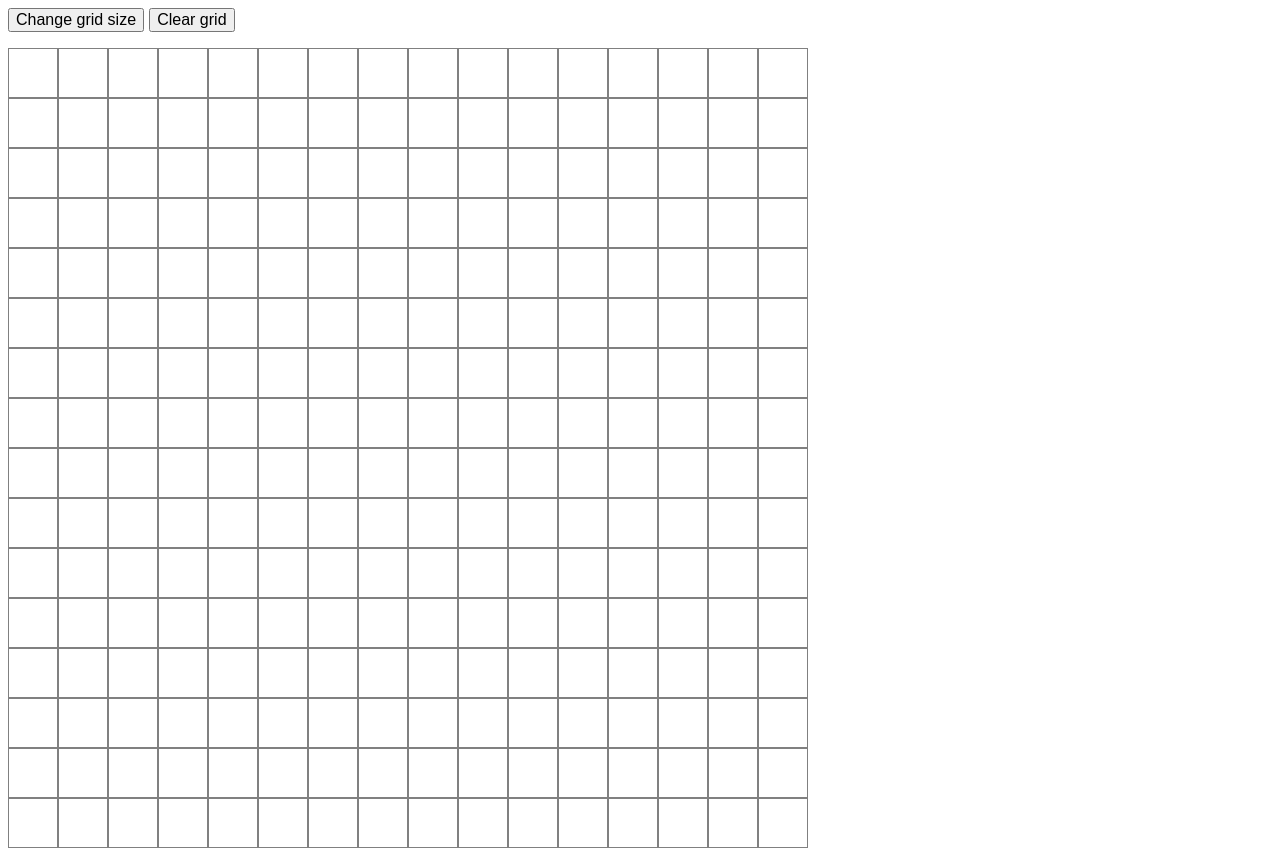
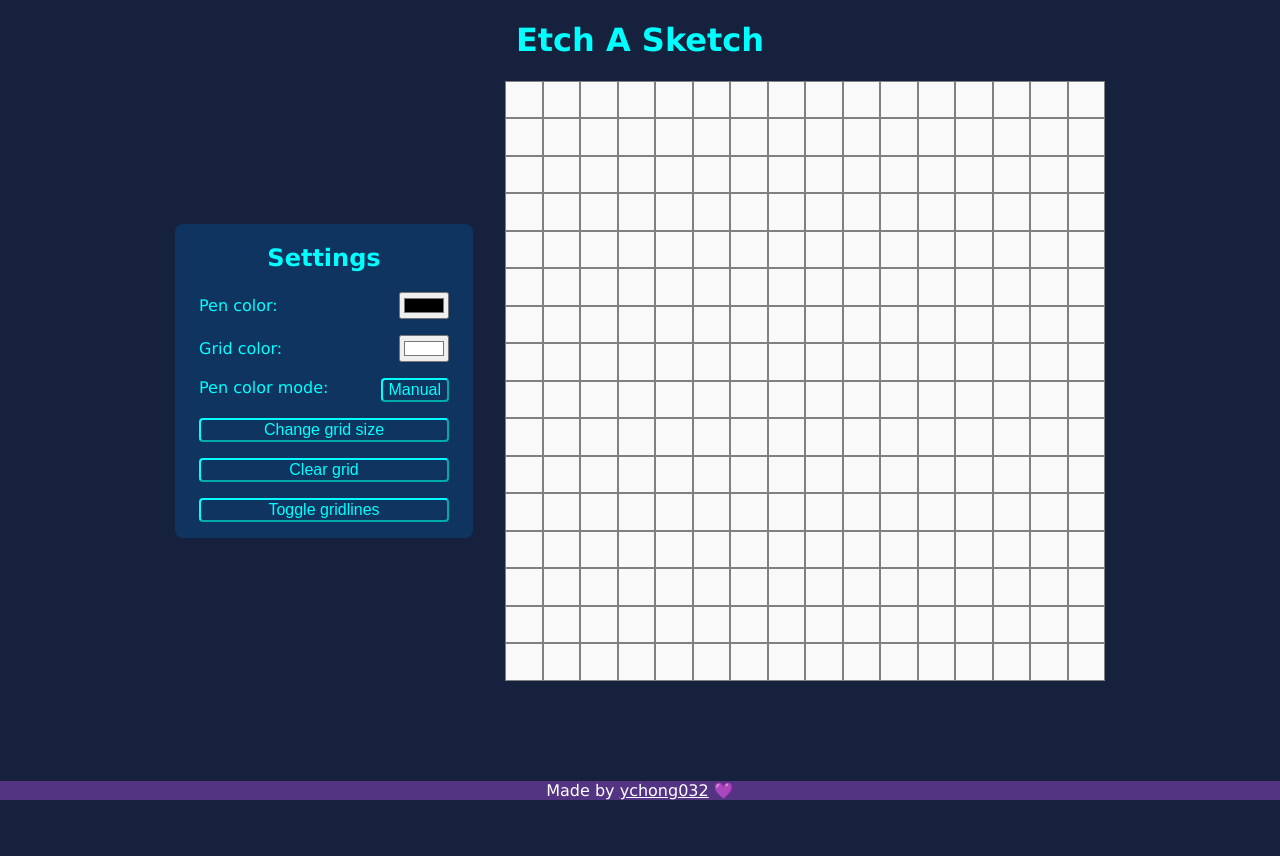
Before and after one commit to ychong032/etch-and-sketch, a plain HTML site: page index.html in a window 1280 px wide. Both pictures are taken after a click on the button "Clear grid". After the commit the page ends 800 px from the top, so only its background shows below. Drawn offline with Linux system fonts and the light colour scheme.

Commit message:
Add functionality

```diff
--- a/index.html
+++ b/index.html
@@ -4,15 +4,36 @@
     <meta charset="UTF-8">
     <meta http-equiv="X-UA-Compatible" content="IE=edge">
     <meta name="viewport" content="width=device-width, initial-scale=1.0">
-    <title>Document</title>
+    <title>Etch A Sketch</title>
     <link rel="stylesheet" href="style.css">
     <script src="script.js" defer></script>
 </head>
 <body>
-    <button id="change-grid">Change grid size</button>
-    <button id="clear-grid">Clear grid</button>
-    <div id="container">
-
+    <h1>Etch A Sketch</h1>
+    <div id="main">
+        <div id="settings">
+            <h2>Settings</h2>
+            <div id="pen-color-picker">
+                <label for="pen-color">Pen color:</label>
+                <input type="color" id="pen-color" name="pen-color" value="#000000">
+            </div>
+            <div id="grid-color-picker">
+                <label for="grid-color">Grid color:</label>
+                <input type="color" id="grid-color" name="grid-color" value="#ffffff">
+            </div>
+            <div id="toggle-container">
+                <div>Pen color mode:</div>
+                <button id="toggle">Manual</button>
+            </div>
+            <button id="change-grid">Change grid size</button>
+            <button id="clear-grid">Clear grid</button>
+            <button id="gridlines">Toggle gridlines</button>
+        </div>
+        <div id="container">
+        </div>
+    </div>
+    <div id="footer">
+        Made by <a href="https://github.com/ychong032">ychong032</a> &#128156;
     </div>
 </body>
 </html>
--- a/script.js
+++ b/script.js
@@ -1,59 +1,77 @@
+let mouseDown = false;
+document.body.onmousedown = () => mouseDown = true;
+document.body.onmouseup = () => mouseDown = false;
+
+let penColor = "black";
+let isRandomMode = false;
+let gridColor = "#f9f9f9";
+let gridSize = 16;
+let showGridlines = true;
 const container = document.querySelector("#container");
 const gridSizeButton = document.querySelector("#change-grid");
 const clearButton = document.querySelector("#clear-grid");
+const gridColorPicker = document.querySelector("#grid-color");
+const penColorPicker = document.querySelector("#pen-color");
+const toggleButton = document.querySelector("#toggle");
+const gridlinesButton = document.querySelector("#gridlines");
 gridSizeButton.addEventListener("click", changeGridSize);
 clearButton.addEventListener("click", clearGrid);
+gridColorPicker.addEventListener("change", changeGridColor);
+penColorPicker.addEventListener("change", (e) => penColor = e.target.value);
+toggleButton.addEventListener("click", toggleMode);
+gridlinesButton.addEventListener("click", toggleGridlines);
 
-for (let row = 0; row < 16; row++) {
-    for (let col = 0; col < 16; col++) {
+makeGrid();
+
+function makeGrid(size=16) {
+    let cellWidth = container.clientWidth / size;
+
+    for (let row = 0; row < size; row++) {
+        for (let col = 0; col < size; col++) {
             const div = document.createElement("div");
-        div.style.border = "1px solid grey";
+            div.setAttribute("draggable", 'false');
+            div.style.border = (showGridlines ? "1px solid grey" : "0px");
             div.style.display = "inline-block";
-        div.style.width = "50px";
-        div.style.height = "50px";
+            div.style.width = `${cellWidth}px`;
+            div.style.height = `${cellWidth}px`;
             div.style.boxSizing = "border-box";
+            div.style.backgroundColor = gridColor;
             div.addEventListener("mouseover", changeBackgroundColor);
+            div.addEventListener("mousedown", changeBackgroundColor);
             container.appendChild(div);
+        }
     }
 }
 
 function changeGridSize() {
-    let newSize = getSizeFromUser();
+    gridSize = getSizeFromUser();
 
     while (container.firstChild) {
         container.removeChild(container.lastChild);
     }
 
-    let cellWidth = container.clientWidth / newSize;
-
-    for (let row = 0; row < newSize; row++) {
-        for (let col = 0; col < newSize; col++) {
-            const div = document.createElement("div");
-            div.style.border = "1px solid grey";
-            div.style.display = "inline-block";
-            div.style.width = `${cellWidth}px`;
-            div.style.height = `${cellWidth}px`;
-            div.style.boxSizing = "border-box";
-            div.addEventListener("mouseover", changeBackgroundColor);
-            container.appendChild(div);
-        }
-    }
+    makeGrid(gridSize);
 }
 
 function getSizeFromUser() {
-    let gridSize;
+    let newSize;
     do {
-        gridSize = parseInt(prompt("Enter a size from 1 to 100 for the grid. E.g., enter 32 for a 32x32 grid.", ''));
-    } while (isNaN(gridSize) || gridSize < 1 || gridSize > 100);
-    return gridSize;
+        newSize = parseInt(prompt("Enter a size from 1 to 100 for the grid. E.g., enter 32 for a 32x32 grid.", ''));
+    } while (isNaN(newSize) || newSize < 1 || newSize > 100);
+    return newSize;
 }
 
-function changeBackgroundColor() {
+function changeBackgroundColor(e) {
+    if (e.type === "mouseover" && !mouseDown) return;
+
+    if (isRandomMode) {
         let r = Math.random() * 255;
         let g = Math.random() * 255;
         let b = Math.random() * 255;
-
-    this.style.backgroundColor = `${rgb(r, g, b)}`;
+        e.target.style.backgroundColor = `${rgb(r, g, b)}`;
+    } else {
+        e.target.style.backgroundColor = penColor;
+    }
 }
 
 function rgb(r, g, b) {
@@ -65,9 +83,32 @@ function rgb(r, g, b) {
 }
 
 function clearGrid() {
-    const gridCells = container.childNodes;
+    const gridCells = Array.from(container.children);
 
     gridCells.forEach((item) => {
-        item.style.backgroundColor = "white";
+        item.style.backgroundColor = gridColor;
     });
 }
+
+function changeGridColor(e) {
+    const gridCells = Array.from(container.children);
+    gridColor = e.target.value;
+    gridCells.forEach((item) => item.style.backgroundColor = gridColor);
+}
+
+function toggleMode() {
+    isRandomMode = !isRandomMode;
+    if (isRandomMode) {
+        this.textContent = "Random";
+    } else {
+        this.textContent = "Manual";
+    }
+}
+
+function toggleGridlines() {
+    const gridCells = Array.from(container.children);
+    showGridlines = !showGridlines;
+    gridCells.forEach((item) => {
+        item.style.border = (showGridlines ? "1px solid grey" : "0px");
+    });
+}
--- a/style.css
+++ b/style.css
@@ -1,14 +1,84 @@
 body {
     font-family: Verdana, Geneva, Tahoma, sans-serif;
+    display: flex;
+    flex-direction: column;
+    align-items: center;
+    justify-content: space-between;
+    height: 100vh;
+    margin: 0;
+    background-color: #16213E;
+    color: cyan;
+}
+
+#main {
+    display: flex;
+    gap: 32px;
+}
+
+#settings {
+    display: flex;
+    flex-direction: column;
+    height: fit-content;
+    width: 250px;
+    justify-content: center;
+    align-self: center;
+    background-color: #0F3460;
+    border-radius: 8px;
+    padding: 0px 24px;
+    color: cyan;
+}
+
+#settings h2 {
+    text-align: center;
 }
 
 #container {
     display: flex;
     flex-wrap: wrap;
-    width: 800px;
+    width: 600px;
+    height: 600px;
 }
 
 button {
     font-size: 16px;
     margin-bottom: 16px;
+    background-color: transparent;
+    border-color: cyan;
+    border-radius: 4px;
+    color: cyan;
 }
+
+#footer {
+    margin-top: auto;
+    background-color: #533483;
+    color: white;
+    width: 100%;
+    text-align: center;
+}
+
+a {
+    color: white;
+}
+
+a:visited {
+    color: white;
+}
+
+#pen-color-picker {
+    display: flex;
+    justify-content: space-between;
+    align-items: center;
+    margin-bottom: 16px;
+}
+
+#grid-color-picker {
+    margin-bottom: 16px;
+    display: flex;
+    justify-content: space-between;
+    align-items: center;
+}
+
+#toggle-container {
+    display:flex;
+    justify-content: space-between;
+}
```
Lines whose indentation alone changed are shown as unchanged.
